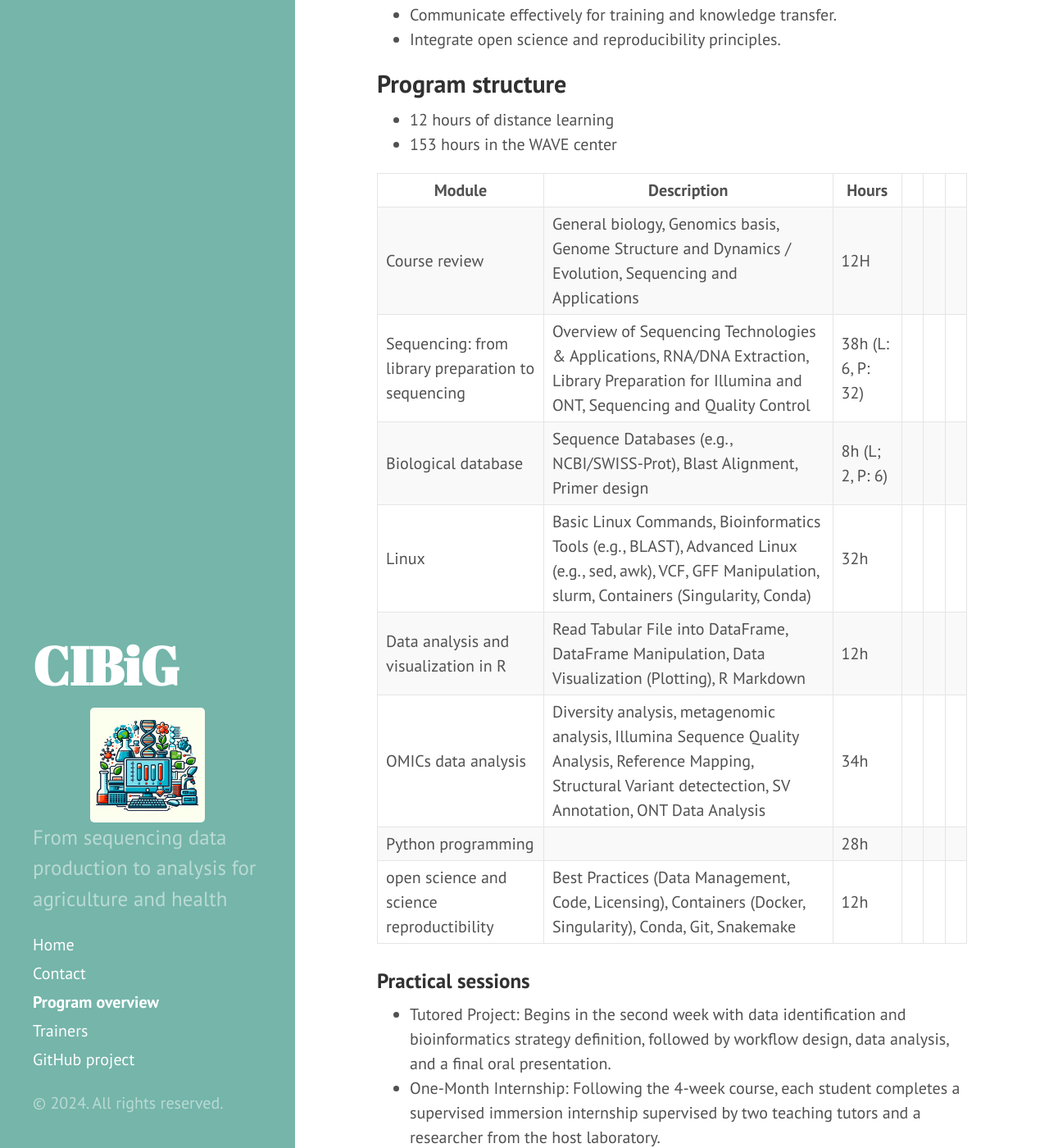
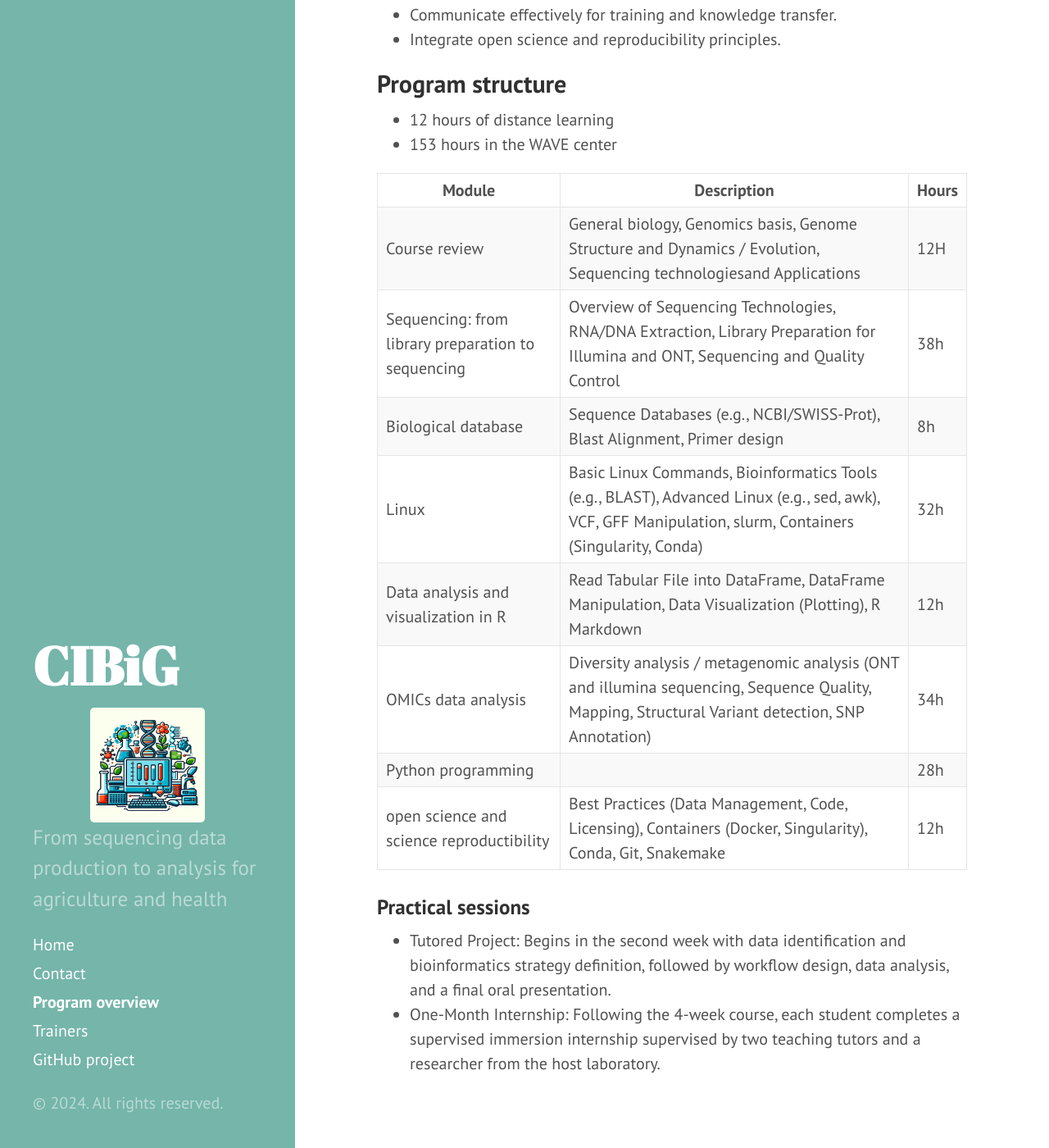
Before and after one commit to CIBiG-Course/CIBiG-course.github.io, a Jekyll site: the page built from docs/description.md, in a window 1280 px wide and 1400 px high, scrolled down 427 px. Shown: the whole window at 82% size. Built offline with Jekyll 4.4.1, drawn with Linux system fonts in a browser that asks for light colours.

Commit message:
update table module

```diff
--- a/docs/description.md
+++ b/docs/description.md
@@ -18,16 +18,16 @@ The certificate provides comprehensive multidisciplinary training in advancing c
 * 12 hours of distance learning
 * 153 hours in the WAVE center
 
-| Module                                             | Description                                                                                                                                                                                                        | Hours |
-|----------------------------------------------------|--------------------------------------------------------------------------------------------------------------------------------------------------------------------------------------------------------------------|-------|
-| Course review                                      | General biology, Genomics basis, Genome Structure and Dynamics / Evolution, Sequencing and Applications                                                                                                            | 12H   |
-| Sequencing: from library preparation to sequencing | Overview of Sequencing Technologies & Applications, RNA/DNA Extraction, Library Preparation for Illumina and ONT, Sequencing and Quality Control                                                                   | 38h (L: 6, P: 32) |
-| Biological database                                | Sequence Databases (e.g., NCBI/SWISS-Prot), Blast Alignment, Primer design                                                                                                                                         | 8h (L; 2, P: 6) |
-| Linux                                              | Basic Linux Commands,  Bioinformatics Tools (e.g., BLAST), Advanced Linux (e.g., sed, awk), VCF, GFF Manipulation, slurm, Containers (Singularity, Conda)                                                          | 32h   |
-| Data analysis and visualization in R                                 | Read Tabular File into DataFrame, DataFrame Manipulation, Data Visualization (Plotting), R Markdown                                                                                                                | 12h   |
-| OMICs data analysis | Diversity analysis, metagenomic analysis, Illumina Sequence Quality Analysis, Reference Mapping, Structural Variant detectection, SV Annotation, ONT Data Analysis | 34h   |
-| Python programming                                                   |                                                                                                                                                                                                                    | 28h   |
-| open science and science reproductibility | Best Practices (Data Management, Code, Licensing), Containers (Docker, Singularity), Conda, Git, Snakemake                                                                                                         | 12h   |              |                                                                                                                                                           |                   |
+| Module                   | Description                                                                                                                                              | Hours |
+|--------------------------|----------------------------------------------------------------------------------------------------------------------------------------------------------|----|
+| Course review            | General biology, Genomics basis, Genome Structure and Dynamics / Evolution, Sequencing technologiesand Applications                                      | 12H |
+| Sequencing: from library preparation to sequencing | Overview of Sequencing Technologies, RNA/DNA Extraction, Library Preparation for Illumina and ONT, Sequencing and Quality Control          | 38h |
+| Biological database      | Sequence Databases (e.g., NCBI/SWISS-Prot), Blast Alignment, Primer design                                                                               | 8h |
+| Linux                    | Basic Linux Commands,  Bioinformatics Tools (e.g., BLAST), Advanced Linux (e.g., sed, awk), VCF, GFF Manipulation, slurm, Containers (Singularity, Conda) | 32h |
+| Data analysis and visualization in R | Read Tabular File into DataFrame, DataFrame Manipulation, Data Visualization (Plotting), R Markdown                                                      | 12h |
+| OMICs data analysis | Diversity analysis / metagenomic analysis (ONT and illumina sequencing, Sequence Quality, Mapping, Structural Variant detection, SNP Annotation)         | 34h |
+| Python programming       |                                                                                                                                                          | 28h |
+| open science and science reproductibility | Best Practices (Data Management, Code, Licensing), Containers (Docker, Singularity), Conda, Git, Snakemake                                               | 12h |
 
 ### Practical sessions
 
```
